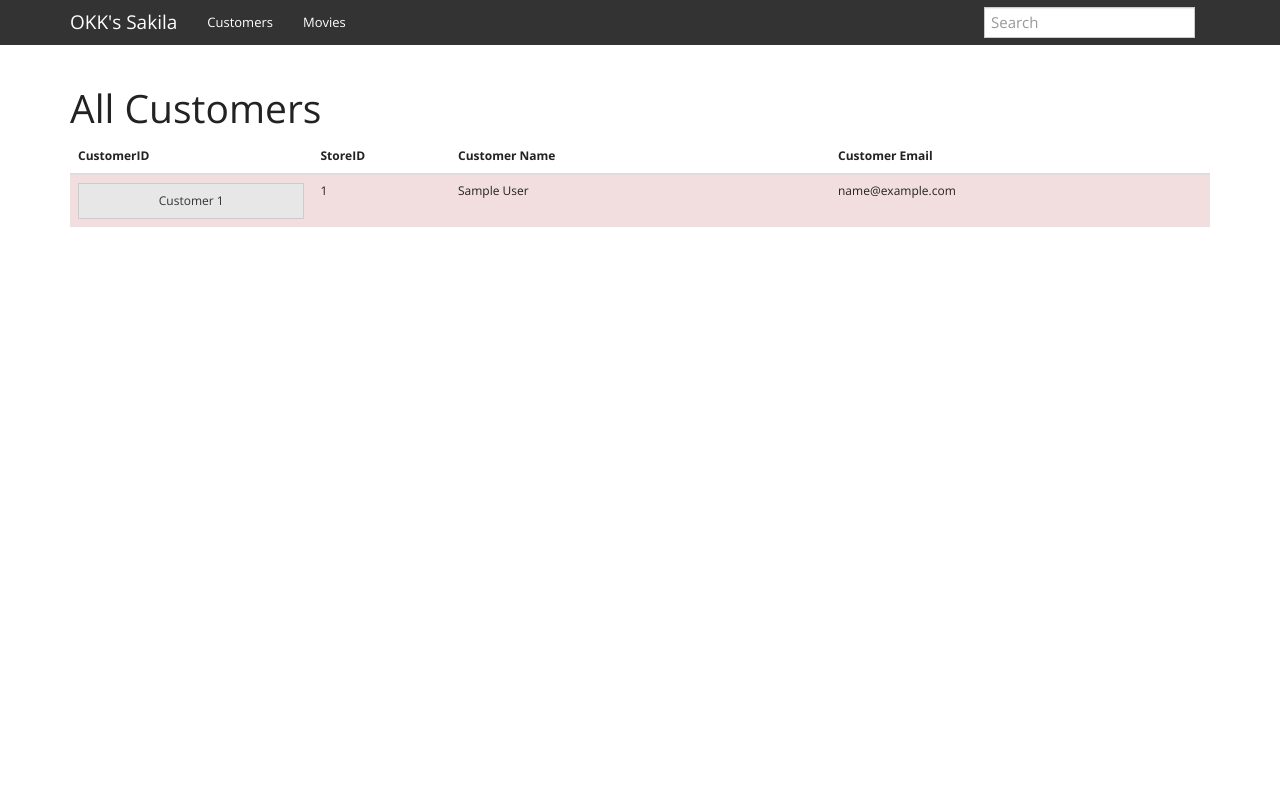
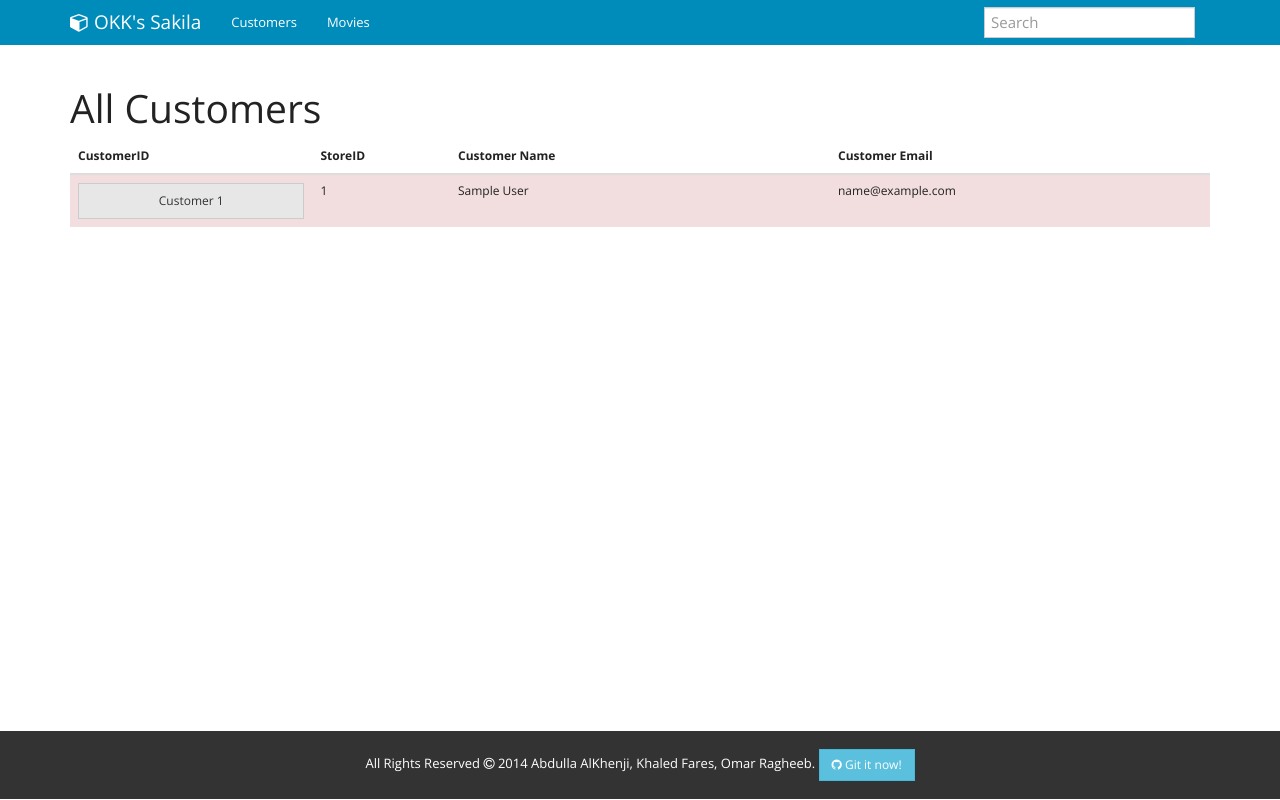
Before and after one commit to alkhenji/SakilaOkk, a Django app: template sakila_ok/templates/sakila_ok/customer.html in a window 1280 px wide. Run offline with Django 3.2, Linux system fonts and the light colour scheme; the template is opened without the code that fills it: most values are stand-ins (such as "Sample title", 1, 10 or a date in 2020); some libraries are stand-ins or nearby versions.

Commit message:
Added cute icons, and footer

```diff
--- a/sakila_ok/templates/sakila_ok/base.html
+++ b/sakila_ok/templates/sakila_ok/base.html
@@ -7,10 +7,10 @@
         <script src="{% static 'sakila_ok/js/jquery.min.js' %}"></script>
         <link href="{% static 'sakila_ok/yeti/bootstrap.css' %}" rel="stylesheet">
         <link href="{% static 'sakila_ok/yeti/bootstrap.min.css' %}" rel="stylesheet">
-        <link href="//netdna.bootstrapcdn.com/font-awesome/4.0.3/css/font-awesome.css" rel="stylesheet">
+        <link href="//netdna.bootstrapcdn.com/font-awesome/4.2.0/css/font-awesome.css" rel="stylesheet">
     </head>
     <body>
-        <div class="navbar navbar-default">
+        <div class="navbar navbar-inverse">
           <div class="container">
             <div class="navbar-header">
                 <button type="button" class="navbar-toggle" data-toggle="collapse" data-target=".navbar-responsive-collapse">
@@ -18,7 +18,7 @@
                   <span class="icon-bar"></span>
                   <span class="icon-bar"></span>
                 </button>
-                <a class="navbar-brand" href="/">OKK's Sakila</a>
+                <a class="navbar-brand" href="/"><i class="fa fa-cube"></i> OKK's Sakila</a>
               </div>
               <div class="navbar-collapse collapse navbar-responsive-collapse">
                 <ul class="nav navbar-nav">
@@ -38,20 +38,9 @@
                   </li> -->
                 </ul>
                 <ul class="nav navbar-nav navbar-right">
-                    <form class="navbar-form navbar-left">
-                      <input type="text" class="form-control col-lg-8" placeholder="Search">
-                    </form>
-                  <!-- <li><a href="#">Search</a></li> -->
-                  <!-- <li class="dropdown">
-                    <a href="#" class="dropdown-toggle" data-toggle="dropdown">Dropdown <b class="caret"></b></a>
-                    <ul class="dropdown-menu">
-                      <li><a href="#">Action</a></li>
-                      <li><a href="#">Another action</a></li>
-                      <li><a href="#">Something else here</a></li>
-                      <li class="divider"></li>
-                      <li><a href="#">Separated link</a></li>
-                    </ul>
-                  </li> -->
+                  <form class="navbar-form navbar-left">
+                    <input type="text" class="form-control col-lg-8" placeholder="Search">
+                  </form>
                 </ul>
               </div>
               </div>
@@ -59,6 +48,20 @@
 
         <div class="container">
         {% block content %}{% endblock %}
-      </div>
+        </div>
     </body>
+
+    <div class="container">
+      <footer style="right:0;left:0;bottom:0; position:fixed; margin-bottom:-20px;">
+        <div class="navbar navbar-default">
+          <div class="container">
+            <div style="color:white; text-align:center;">
+              <br/>
+              All Rights Reserved <i class="fa fa-copyright"></i> 2014 Abdulla AlKhenji, Khaled Fares, Omar Ragheeb. <a class="btn btn-info  btn-sm" href="http://www.github.com/alkhenji/sakilaokk"><i class="fa fa-github"></i> Git it now!</a>
+              <br/><br/>
+            </div>
+          </div>
+        </div>
+      </footer>
+    </div>
 </html>
--- a/sakila_ok/templates/sakila_ok/customer.html
+++ b/sakila_ok/templates/sakila_ok/customer.html
@@ -55,7 +55,7 @@
             <i class="fa fa-times" style="color:red;"></i>
           {% endifequal %}
       </h3>
-      <h3>Balance Due: </h3>
+      <h3>Balance Due: ${{ balance_due }}</h3>
 
     </div>
 
```
Also changed, not shown: sakila_ok/views.py (+11 -3 lines).
